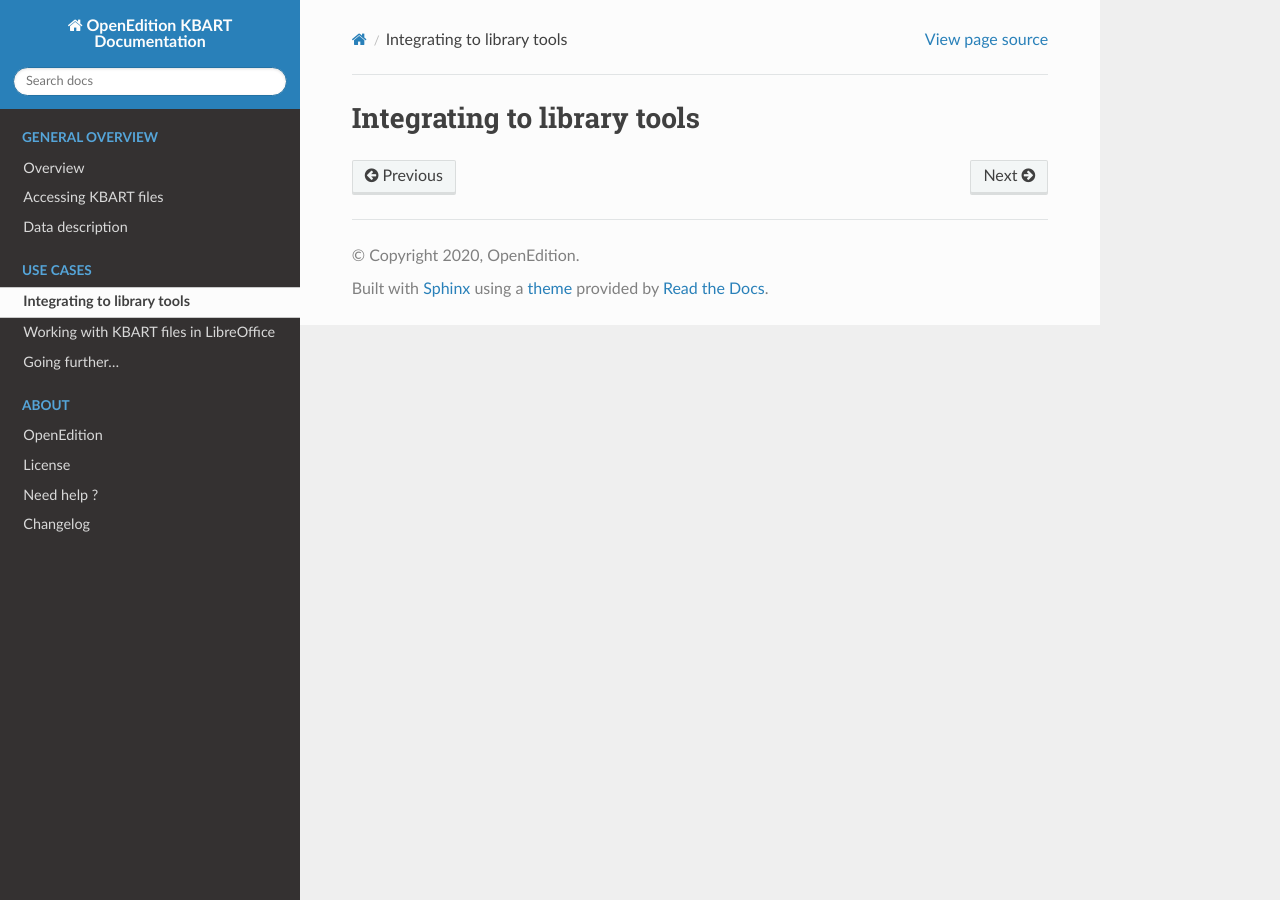
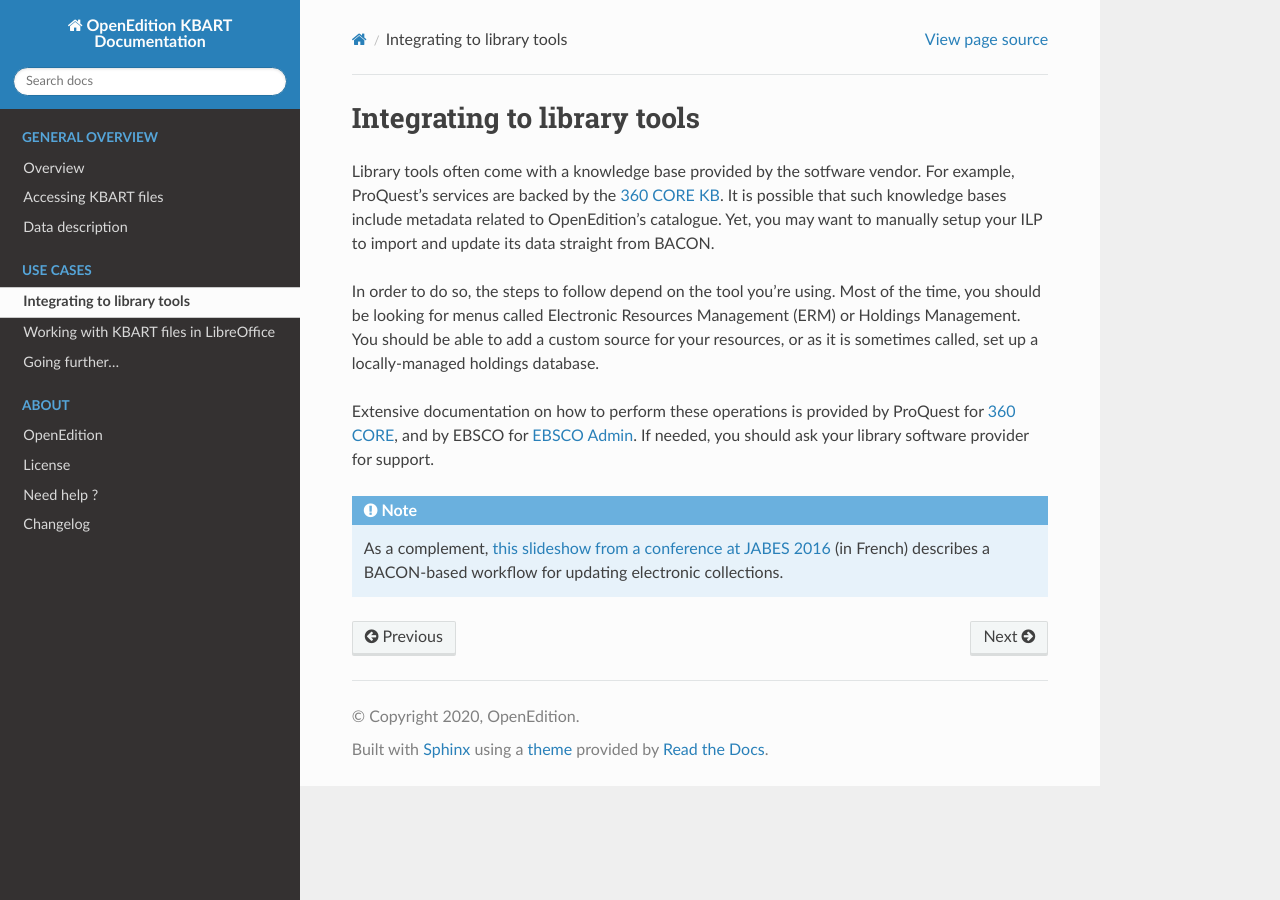
Before and after one commit to OpenEdition/kbart-openedition, a Sphinx documentation site: the page built from docs/source/library.rst, in a window 1280 px wide. Built offline with Sphinx 7.4.7 and the Read the Docs theme 2.0.0, drawn with Linux system fonts in a browser that asks for light colours.

Commit message:
basic explanation & links to ebsco and proquest docs

```diff
--- a/docs/source/library.rst
+++ b/docs/source/library.rst
@@ -2,3 +2,26 @@
 
 Integrating to library tools
 =================================================
+
+Library tools often come with a knowledge base provided by the sotfware vendor.
+For example, ProQuest's services are backed by the `360 CORE KB <https://www.proquest.com/products-services/360-Core.html>`_.
+It is possible that such knowledge bases include metadata related to OpenEdition's
+catalogue. Yet, you may want to manually setup your ILP to import and update its
+data straight from BACON.
+
+In order to do so, the steps to follow depend on the tool you're using. Most of
+the time, you should be looking for menus called Electronic Resources Management (ERM) or
+Holdings Management. You should be able to add a custom source for your resources,
+or as it is sometimes called, set up a locally-managed holdings database.
+
+Extensive documentation on how to perform these operations is provided by
+ProQuest for `360 CORE <https://knowledge.exlibrisgroup.com/360_Services/360_Core_Client_Center/0Product_Documentation/Manage_Your_Data/360_Core%3A_Library-Specific_(Library-Managed)_Holdings_Database_--_Overview>`_,
+and by EBSCO for `EBSCO Admin <https://connect.ebsco.com/s/article/Holdings-Management-Adding-or-Removing-Packages-from-Your-Holdings?language=en_US>`_.
+If needed, you should ask your library software provider for support.
+
+
+.. note::
+
+   As a complement, `this slideshow from a conference at JABES 2016 <https://fr.slideshare.net/abesweb/jabes-2016-signaler-grce-bacon>`_
+   (in French) describes a BACON-based workflow for updating electronic
+   collections.
```
